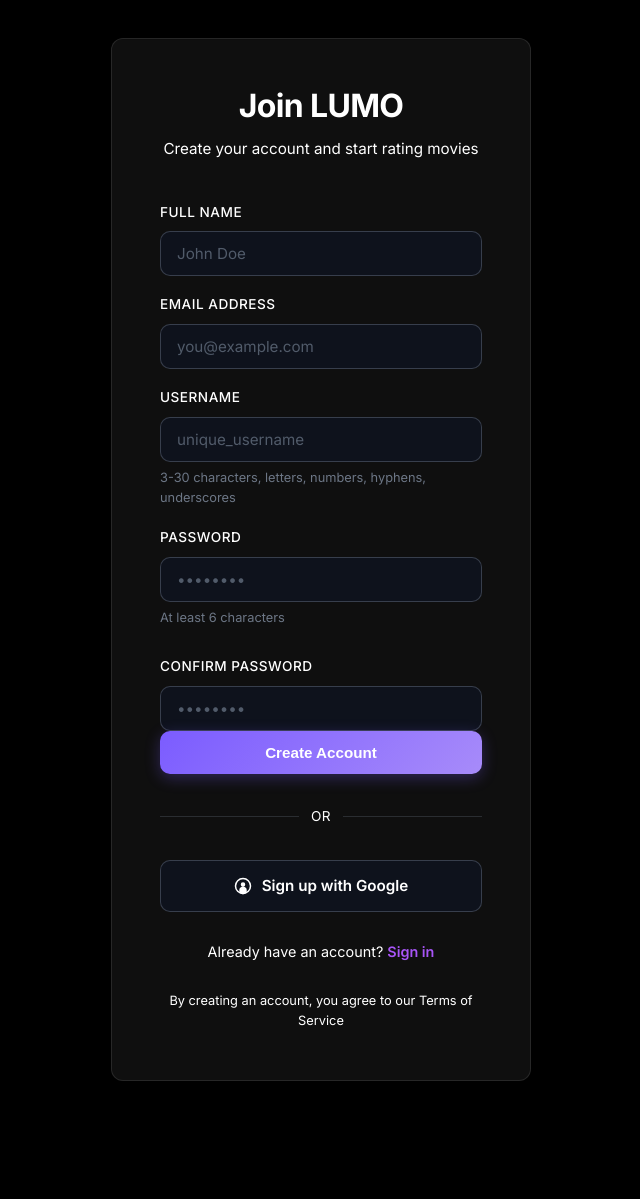
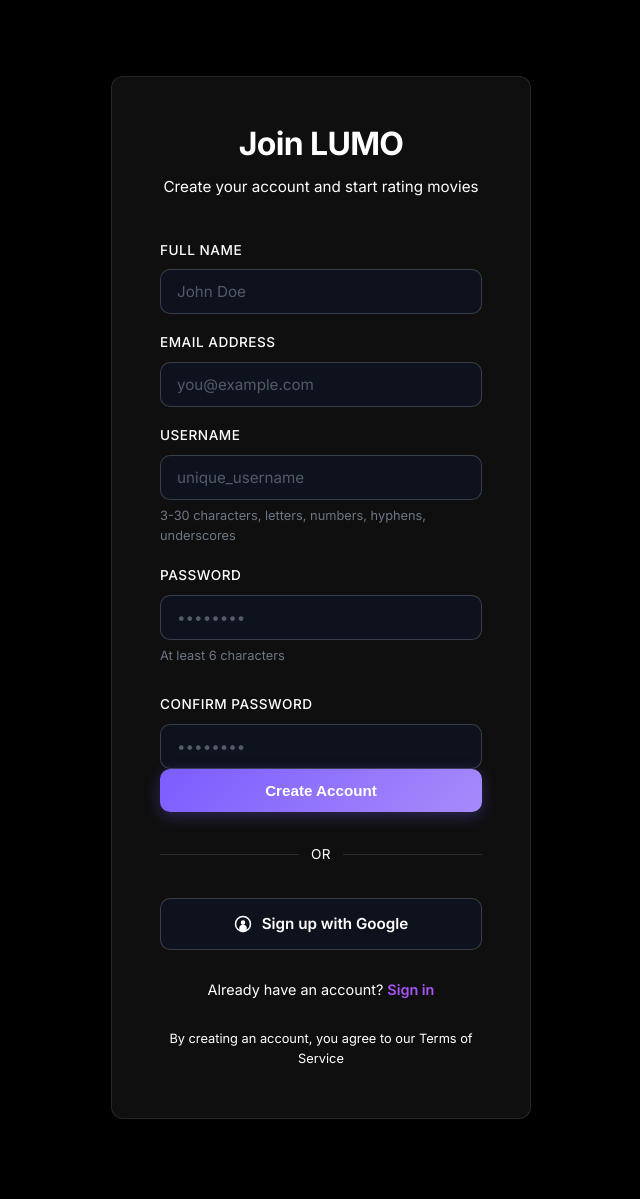
Before and after one commit to RobinsonX47/LUMO, a Flask app: page /auth/register in a window 1280 px wide. Shown: the part 64-1263 px from the top of the page, without its empty margins (319-959 px from the left). Before the commit the page ends 1145 px from the top, so only its background shows below. Run offline with Flask 3, Linux system fonts and the light colour scheme; data that the repository does not hold is empty.

Commit message:
UI Update

```diff
--- a/static/css/style.css
+++ b/static/css/style.css
@@ -38,7 +38,7 @@ body {
 }
 
 .app-wrapper {
-  padding: 82px 3vw 60px;
+  padding: 120px 3vw 60px;
   max-width: 100%;
   margin: 0 auto;
 }
```
